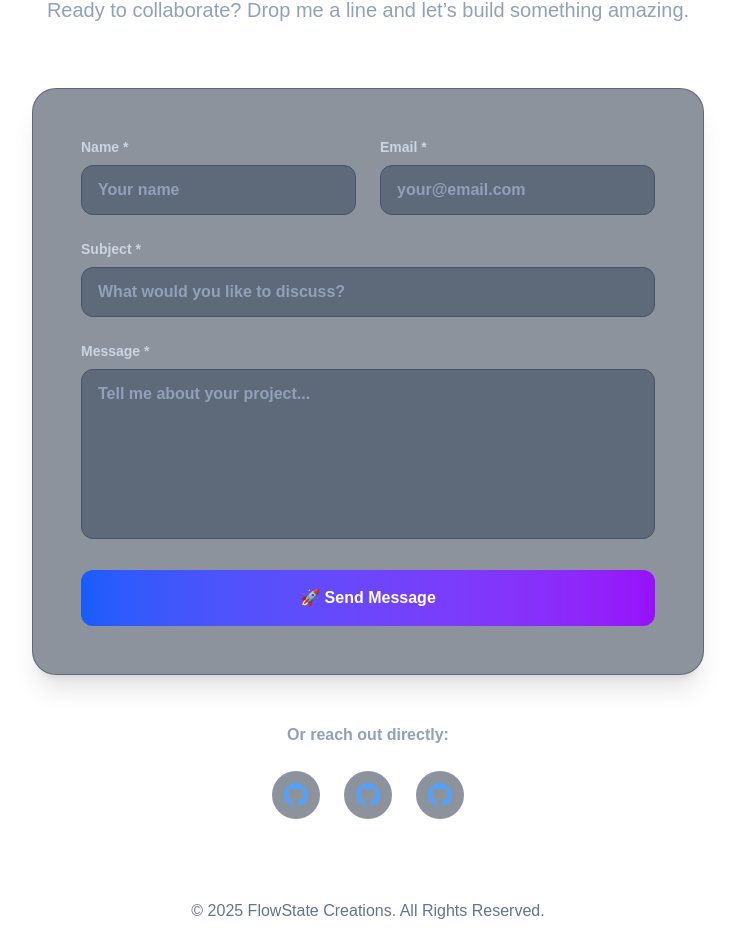
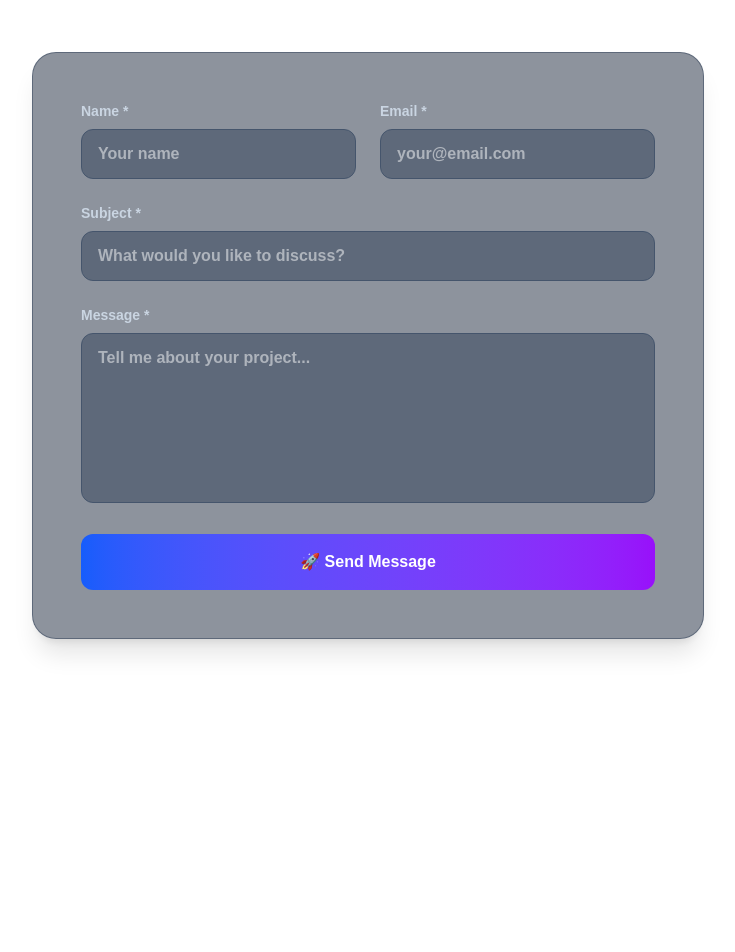
Before and after one commit to wassimben2/Myportfolio, a Next.js app: page /contact in a window 1280 px wide. Shown: the part 272-1224 px from the top of the page, without its empty margins (272-1007 px from the left). After the commit the page ends 959 px from the top, so only its background shows below. Built offline with nearby package versions, Linux system fonts and the light colour scheme.

Commit message:
fix: escape quotes in SkillsSection to fix Vercel build

```diff
--- a/src/app/components/SkillsSection.tsx
+++ b/src/app/components/SkillsSection.tsx
@@ -2,7 +2,6 @@ import React, { useState } from 'react';
 
 const SkillsSection = () => {
   const [hoveredSkill, setHoveredSkill] = useState<number | null>(null);
-
 
   const skills = [
     {
@@ -72,7 +71,6 @@ const SkillsSection = () => {
       <h1 className="text-indigo-400 text-3xl sm:text-5xl font-bold mb-4 relative z-10">My Arsenal</h1>
       <div className="w-32 h-1 bg-gradient-to-r from-blue-500 to-purple-600 mb-12 relative z-10"></div>
 
-
       <div className="grid grid-cols-1 md:grid-cols-2 lg:grid-cols-3 gap-8 w-full relative z-10">
         {skills.map((skill, index) => (
           <div
@@ -81,7 +79,6 @@ const SkillsSection = () => {
             onMouseEnter={() => setHoveredSkill(index)}
             onMouseLeave={() => setHoveredSkill(null)}
           >
-
             <div className={`
               relative transform-gpu transition-all duration-500 ease-out
               ${hoveredSkill === index ? 'scale-110 -rotate-2' : 'scale-100'}
@@ -93,7 +90,6 @@ const SkillsSection = () => {
               hover:rotate-3d
             `}>
 
-
               <div className={`
                 absolute -top-4 -right-4 text-4xl
                 transition-all duration-300
@@ -102,18 +98,15 @@ const SkillsSection = () => {
                 {skill.particles}
               </div>
 
-
               <h3 className="text-2xl font-bold text-white mb-4 tracking-wider">
                 {skill.name}
               </h3>
-
 
               <div className="inline-block bg-white/20 backdrop-blur-sm rounded-full px-4 py-2 mb-4">
                 <span className="text-white font-semibold text-sm">
                   {skill.mastery}
                 </span>
               </div>
-
 
               <div className="relative h-2 bg-white/20 rounded-full overflow-hidden mb-4">
                 <div
@@ -124,7 +117,6 @@ const SkillsSection = () => {
                   `}
                 ></div>
               </div>
-
 
               {hoveredSkill === index && (
                 <div className="absolute inset-0 pointer-events-none">
@@ -144,18 +136,16 @@ const SkillsSection = () => {
                 </div>
               )}
 
-
               <div className="absolute inset-0 bg-gradient-to-br from-white/0 via-white/5 to-white/0 rounded-2xl pointer-events-none"></div>
             </div>
           </div>
         ))}
       </div>
 
-
       <div className="mt-16 text-center relative z-10">
         <div className="relative">
           <p className="text-transparent bg-clip-text bg-gradient-to-r from-blue-400 via-purple-500 to-pink-500 text-xl font-bold animate-pulse">
-            "Crafting digital experiences that transcend imagination"
+            &quot;Crafting digital experiences that transcend imagination&quot;
           </p>
           <div className="absolute -inset-1 bg-gradient-to-r from-blue-600 via-purple-600 to-pink-600 rounded-lg blur opacity-30 group-hover:opacity-100 transition duration-1000"></div>
         </div>
--- a/src/app/contact/page.tsx
+++ b/src/app/contact/page.tsx
@@ -3,10 +3,9 @@ import Link from "next/link";
 import { useState } from "react";
 
 export default function ContactPage() {
-  const [form, setForm] = useState({ name: "", email: "", message: "" });
+  const [form, setForm] = useState({ name: "", email: "", subject: "", message: "" });
   const [status, setStatus] = useState("");
 
-  // Fonction qui gère l'envoi du formulaire
   const handleSubmit = async (e: React.FormEvent) => {
     e.preventDefault();
     setStatus("Sending...");
@@ -20,7 +19,7 @@ export default function ContactPage() {
 
       if (res.ok) {
         setStatus("✅ Message sent successfully!");
-        setForm({ name: "", email: "", message: "" }); // reset
+        setForm({ name: "", email: "", subject: "", message: "" });
       } else {
         setStatus("❌ Failed to send message.");
       }
@@ -32,33 +31,15 @@ export default function ContactPage() {
 
   return (
     <div className="min-h-screen dark:bg-[#0f172a] relative overflow-hidden">
-      {/* Particules animées */}
-      <div className="absolute inset-0 overflow-hidden pointer-events-none">
-        {[...Array(20)].map((_, i) => (
-          <div
-            key={i}
-            className="absolute w-2 h-2 bg-white/10 rounded-full animate-ping"
-            style={{
-              left: `${Math.random() * 100}%`,
-              top: `${Math.random() * 100}%`,
-              animationDelay: `${Math.random() * 3}s`,
-              animationDuration: "4s",
-            }}
-          />
-        ))}
-      </div>
-
       {/* Navbar */}
       <nav className="relative z-10 p-6 flex justify-between items-center">
         <div className="text-2xl font-extrabold bg-gradient-to-r from-blue-400 to-purple-400 bg-clip-text text-transparent">
           My Portfolio
         </div>
-        <Link
-        className=""
-        href='/'>
-        <button className="px-6 py-2 bg-gradient-to-r from-indigo-500 to-purple-600 text-white font-semibold rounded-full shadow-lg hover:shadow-[0_0_25px_rgba(129,140,248,0.8)] hover:scale-105 transition-all duration-300 ease-out">
-          ← Back to Home
-        </button>
+        <Link href="/">
+          <button className="px-6 py-2 bg-gradient-to-r from-indigo-500 to-purple-600 text-white font-semibold rounded-full shadow-lg hover:shadow-[0_0_25px_rgba(129,140,248,0.8)] hover:scale-105 transition-all duration-300 ease-out">
+            ← Back to Home
+          </button>
         </Link>
       </nav>
 
@@ -70,7 +51,6 @@ export default function ContactPage() {
               Send me a DM
             </span>
           </h1>
-          <div className="w-32 h-1 bg-gradient-to-r from-blue-500 to-purple-500 mx-auto mb-8 rounded-full"></div>
           <p className="text-xl text-slate-400 max-w-2xl mx-auto">
             Ready to collaborate? Drop me a line and let’s build something amazing.
           </p>
@@ -79,7 +59,7 @@ export default function ContactPage() {
         {/* Form */}
         <div className="max-w-2xl mx-auto font-semibold">
           <div className="bg-slate-800/50 backdrop-blur-xl rounded-3xl p-8 md:p-12 border border-slate-700/50 shadow-xl hover:shadow-2xl transition-shadow duration-500">
-            <form className="space-y-6">
+            <form className="space-y-6" onSubmit={handleSubmit}>
               <div className="grid md:grid-cols-2 gap-6">
                 <div>
                   <label htmlFor="name" className="block text-sm text-slate-300 mb-2">
@@ -88,9 +68,10 @@ export default function ContactPage() {
                   <input
                     type="text"
                     id="name"
-                    name="name"
                     required
-                    className="w-full px-4 py-3 bg-slate-700/50 border border-slate-600 rounded-xl focus:ring-2 focus:ring-blue-500 focus:border-transparent transition-all text-white placeholder-slate-400 hover:scale-[1.02]"
+                    value={form.name}
+                    onChange={(e) => setForm({ ...form, name: e.target.value })}
+                    className="w-full px-4 py-3 bg-slate-700/50 border border-slate-600 rounded-xl focus:ring-2 focus:ring-blue-500 focus:border-transparent transition-all text-white"
                     placeholder="Your name"
                   />
                 </div>
@@ -101,9 +82,10 @@ export default function ContactPage() {
                   <input
                     type="email"
                     id="email"
-                    name="email"
                     required
-                    className="w-full px-4 py-3 bg-slate-700/50 border border-slate-600 rounded-xl focus:ring-2 focus:ring-blue-500 focus:border-transparent transition-all text-white placeholder-slate-400 hover:scale-[1.02]"
+                    value={form.email}
+                    onChange={(e) => setForm({ ...form, email: e.target.value })}
+                    className="w-full px-4 py-3 bg-slate-700/50 border border-slate-600 rounded-xl focus:ring-2 focus:ring-blue-500 focus:border-transparent transition-all text-white"
                     placeholder="your@email.com"
                   />
                 </div>
@@ -116,9 +98,10 @@ export default function ContactPage() {
                 <input
                   type="text"
                   id="subject"
-                  name="subject"
                   required
-                  className="w-full px-4 py-3 bg-slate-700/50 border border-slate-600 rounded-xl focus:ring-2 focus:ring-blue-500 focus:border-transparent transition-all text-white placeholder-slate-400 hover:scale-[1.02]"
+                  value={form.subject}
+                  onChange={(e) => setForm({ ...form, subject: e.target.value })}
+                  className="w-full px-4 py-3 bg-slate-700/50 border border-slate-600 rounded-xl focus:ring-2 focus:ring-blue-500 focus:border-transparent transition-all text-white"
                   placeholder="What would you like to discuss?"
                 />
               </div>
@@ -129,12 +112,13 @@ export default function ContactPage() {
                 </label>
                 <textarea
                   id="message"
-                  name="message"
                   required
                   rows={6}
-                  className="w-full px-4 py-3 bg-slate-700/50 border border-slate-600 rounded-xl focus:ring-2 focus:ring-blue-500 focus:border-transparent transition-all text-white placeholder-slate-400 resize-none hover:scale-[1.01]"
+                  value={form.message}
+                  onChange={(e) => setForm({ ...form, message: e.target.value })}
+                  className="w-full px-4 py-3 bg-slate-700/50 border border-slate-600 rounded-xl focus:ring-2 focus:ring-blue-500 focus:border-transparent transition-all text-white resize-none"
                   placeholder="Tell me about your project..."
-                ></textarea>
+                />
               </div>
 
               <button
@@ -144,32 +128,13 @@ export default function ContactPage() {
                 🚀 Send Message
               </button>
             </form>
-          </div>
 
-          {/* Social links */}
-          <div className="mt-12 text-center">
-            <p className="text-slate-400 mb-6">Or reach out directly:</p>
-            <div className="flex justify-center space-x-6">
-              {["twitter", "linkedin", "github"].map((platform, i) => (
-                <a
-                  key={i}
-                  href="#"
-                  className="p-3 bg-slate-800/50 rounded-full hover:bg-gradient-to-r hover:from-blue-500 hover:to-purple-600 transition-all duration-300 hover:scale-110"
-                >
-                  <svg className="w-6 h-6 text-blue-400" fill="currentColor" viewBox="0 0 24 24">
-                    <path d="M12 0C5.37 0 0 5.37 0 12c0 5.33 3.44 9.83 8.2 11.43.6.11.82-.26.82-.58 0-.29-.01-1.06-.02-2.09-3.34.72-4.04-1.61-4.04-1.61-.55-1.39-1.34-1.76-1.34-1.76-1.09-.75.08-.74.08-.74 1.2.09 1.84 1.23 1.84 1.23 1.07 1.83 2.82 1.3 3.51.99.11-.77.42-1.3.77-1.6-2.67-.3-5.47-1.34-5.47-5.97 0-1.32.47-2.39 1.23-3.23-.12-.3-.54-1.52.12-3.17 0 0 1.01-.32 3.3 1.23a11.4 11.4 0 0 1 6 0c2.3-1.55 3.3-1.23 3.3-1.23.66 1.65.24 2.87.12 3.17.77.84 1.23 1.91 1.23 3.23 0 4.64-2.8 5.66-5.47 5.97.43.37.82 1.1.82 2.22 0 1.6-.02 2.89-.02 3.28 0 .32.22.7.82.58A12 12 0 0 0 12 0z"/>
-                  </svg>
-                </a>
-              ))}
-            </div>
+            {status && (
+              <p className="mt-4 text-center text-slate-300">{status}</p>
+            )}
           </div>
         </div>
       </div>
-
-      {/* Footer */}
-      <footer className="relative z-10 text-center py-8 text-slate-500">
-        <p>© 2025 FlowState Creations. All Rights Reserved.</p>
-      </footer>
     </div>
-  )
+  );
 }
--- a/src/app/project/page.tsx
+++ b/src/app/project/page.tsx
@@ -1,4 +1,5 @@
-// app/projects/page.tsx
+import Link from "next/link";
+
 export default function ProjectsPage() {
   return (
     <section className="min-h-screen flex flex-col items-center justify-center bg-[#0f172a] text-white">
@@ -6,17 +7,17 @@ export default function ProjectsPage() {
         🚧 No Projects Yet...
       </h1>
       <p className="text-lg md:text-xl text-gray-400 text-center max-w-lg">
-        I’m currently working on exciting ideas.
+        I&apos;m currently working on exciting ideas.
         <br /> Stay tuned — new projects will be added soon! 🚀
       </p>
 
       <div className="mt-10">
-        <a
+        <Link
           href="/"
           className="px-6 py-3 rounded-xl bg-indigo-600 hover:bg-indigo-700 transition shadow-lg hover:shadow-indigo-600/50"
         >
           ⬅ Back to Home
-        </a>
+        </Link>
       </div>
     </section>
   );
```
